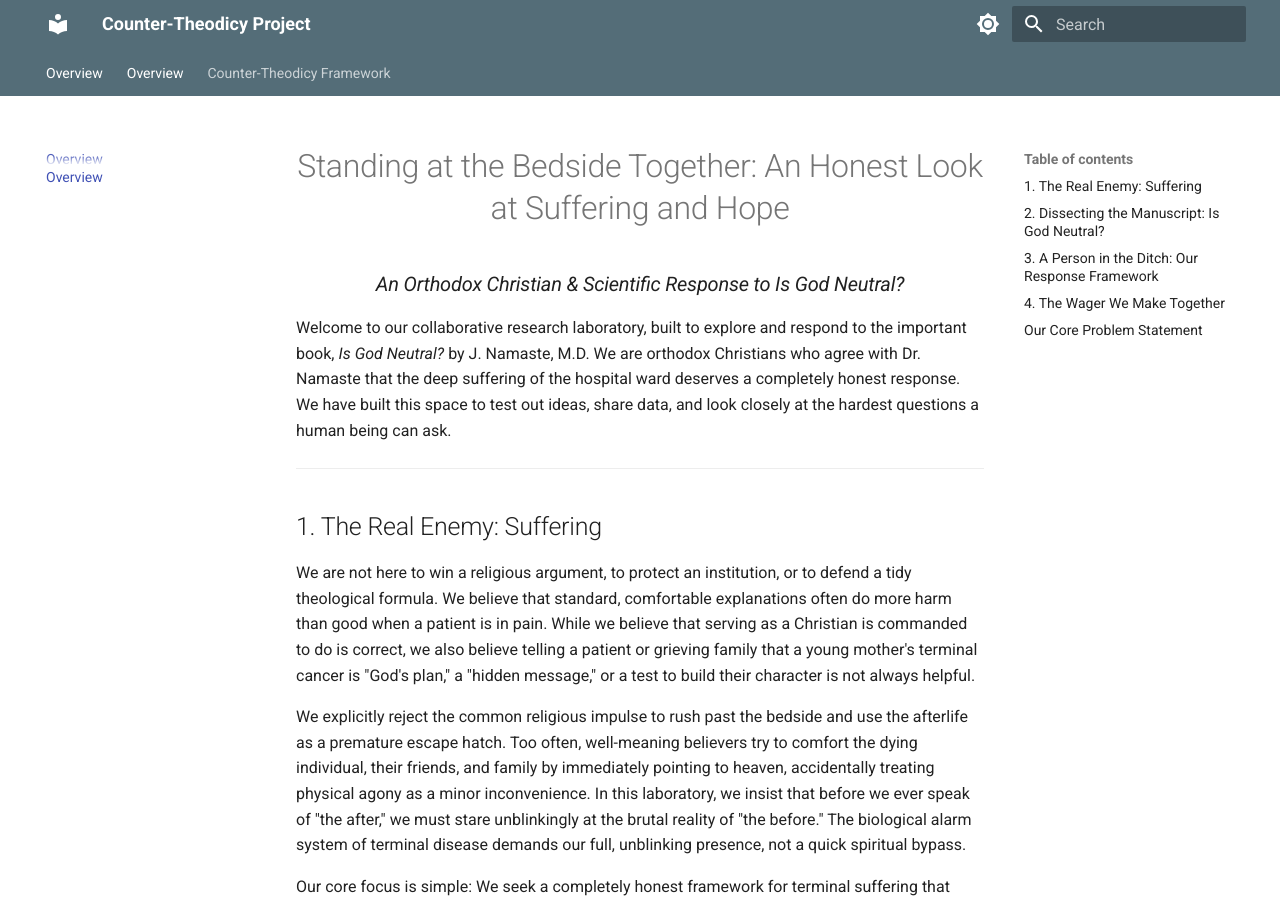
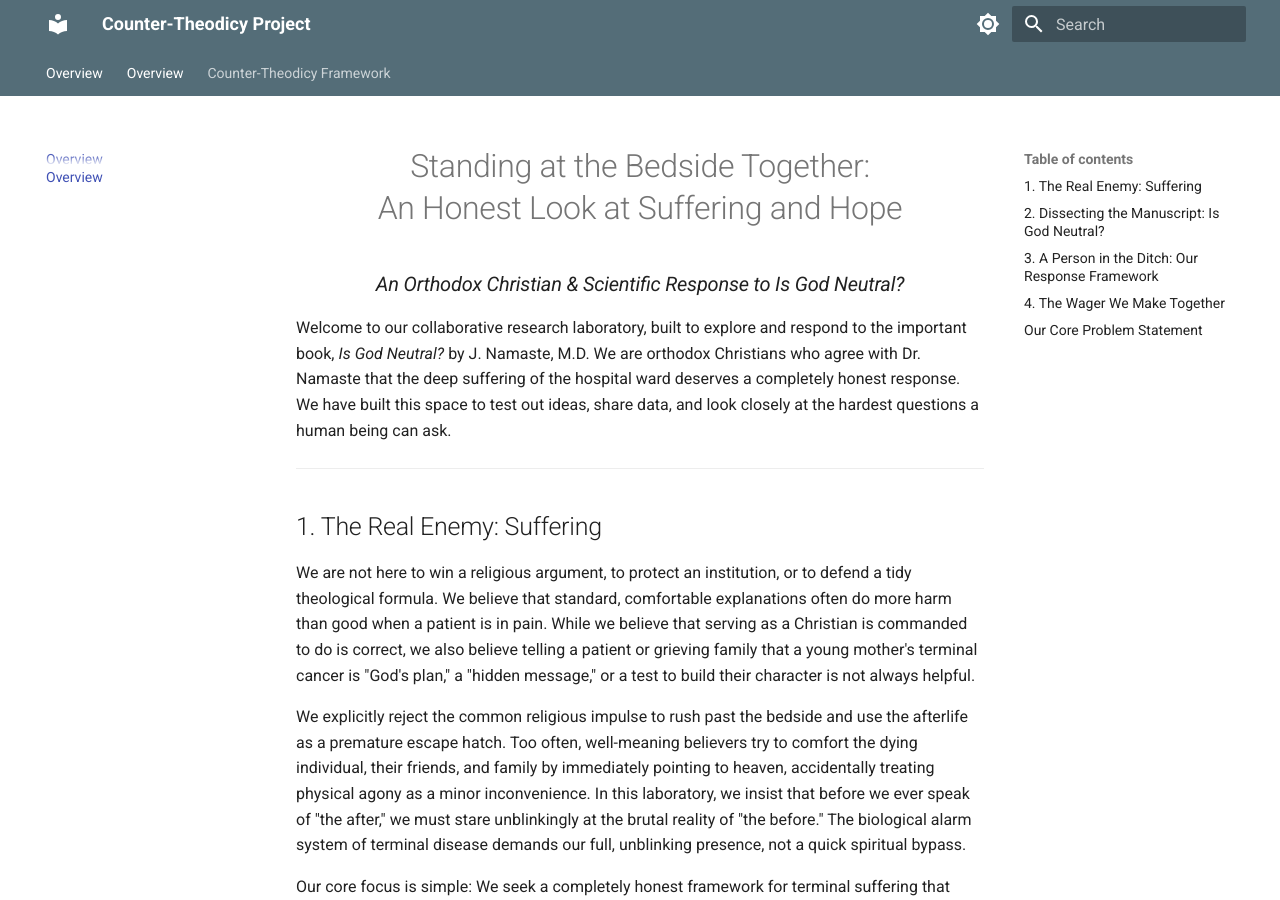
Before and after one commit to acts2020project-beep/counter-theodicy-hub, an MkDocs documentation site: the page built from docs/index.md, in a window 1280 px wide and 900 px high. Built offline with MkDocs 1.6.1 and Material for MkDocs 9.7.7, drawn with Linux system fonts in a browser that asks for light colours.

Commit message:
Update index.md

```diff
--- a/docs/index.md
+++ b/docs/index.md
@@ -1,5 +1,7 @@
-<h1 align="center">Standing at the Bedside Together:
-  An Honest Look at Suffering and Hope</h1>
+<h1 align="center">
+  Standing at the Bedside Together:<br>An Honest Look at Suffering and Hope
+</h1>
+
 <h3 align="center"><em>An Orthodox Christian & Scientific Response to Is God Neutral?</em></h3>
 
 Welcome to our collaborative research laboratory, built to explore and respond to the important book, *Is God Neutral?* by J. Namaste, M.D. We are orthodox Christians who agree with Dr. Namaste that the deep suffering of the hospital ward deserves a completely honest response. We have built this space to test out ideas, share data, and look closely at the hardest questions a human being can ask.
```
